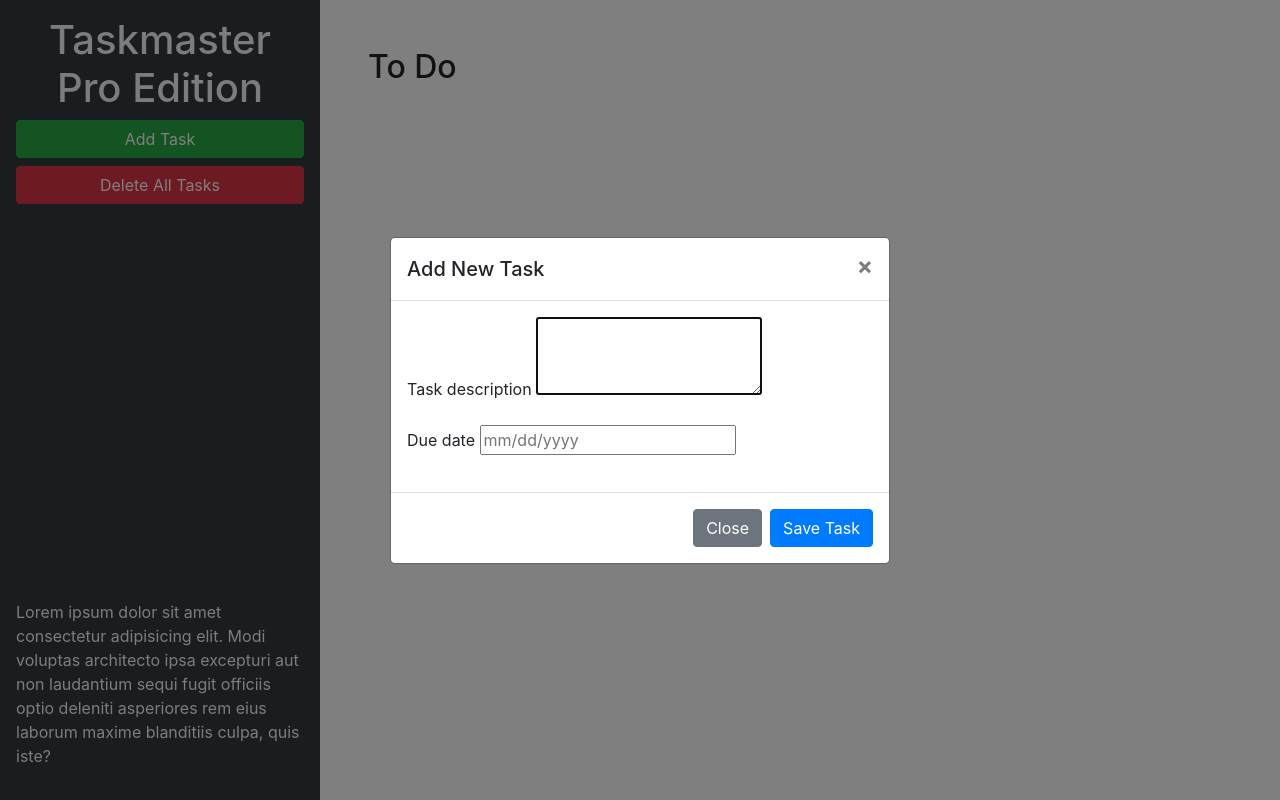
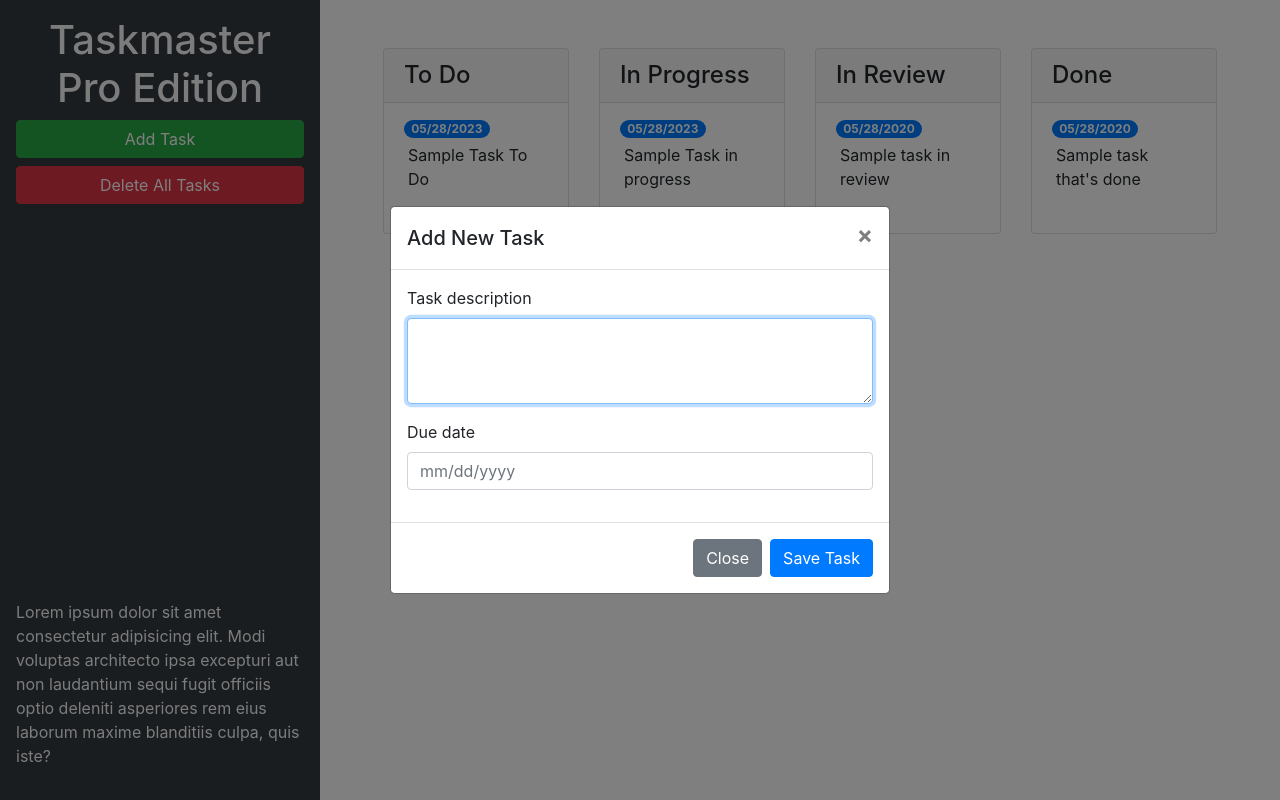
Before and after one commit to Kranniax/taskmaster-pro, a plain HTML site: page index.html in a window 1280 px wide. Both pictures are taken after a click on the button "Add Task". Drawn offline with nearby package versions, Linux system fonts and the light colour scheme.

Commit message:
added bootstrap components and bootstrap grid system

```diff
--- a/index.html
+++ b/index.html
@@ -1,44 +1,114 @@
 <!DOCTYPE html>
 <html lang="en">
-
   <head>
-  <meta charset="UTF-8">
-  <meta name="viewport" content="width=device-width, initial-scale=1.0">
-  <meta http-equiv="X-UA-Compatible" content="ie=edge">
-  <link rel="stylesheet" href="https://cdnjs.cloudflare.com/ajax/libs/twitter-bootstrap/4.3.1/css/bootstrap.min.css">
+    <meta charset="UTF-8" />
+    <meta name="viewport" content="width=device-width, initial-scale=1.0" />
+    <meta http-equiv="X-UA-Compatible" content="ie=edge" />
+    <link
+      rel="stylesheet"
+      href="https://cdnjs.cloudflare.com/ajax/libs/twitter-bootstrap/4.3.1/css/bootstrap.min.css"
+    />
     <link rel="stylesheet" href="./assets/css/style.css" />
     <title>Taskmaster Pro</title>
   </head>
 
   <body>
-
     <div class="row min-vh-100 no-gutters">
-    <header class="col-12 col-lg-3 bg-dark text-light d-flex flex-column p-4 p-lg-3">
+      <header
+        class="col-12 col-lg-3 bg-dark text-light d-flex flex-column p-4 p-lg-3"
+      >
         <h1 class="text-center">Taskmaster Pro Edition</h1>
-      <button id="create-task" class="btn btn-block btn-success" data-toggle="modal" data-target="#task-form-modal">Add
-        Task</button>
-      <button id="remove-tasks" class="btn btn-block btn-danger">Delete All Tasks</button>
-      <p class="mt-auto">Lorem ipsum dolor sit amet consectetur adipisicing elit. Modi voluptas architecto ipsa
-        excepturi aut non
-        laudantium sequi fugit officiis optio deleniti asperiores rem eius laborum maxime blanditiis culpa, quis iste?
+        <button
+          id="create-task"
+          class="btn btn-block btn-success"
+          data-toggle="modal"
+          data-target="#task-form-modal"
+        >
+          Add Task
+        </button>
+        <button id="remove-tasks" class="btn btn-block btn-danger">
+          Delete All Tasks
+        </button>
+        <p class="mt-auto">
+          Lorem ipsum dolor sit amet consectetur adipisicing elit. Modi voluptas
+          architecto ipsa excepturi aut non laudantium sequi fugit officiis
+          optio deleniti asperiores rem eius laborum maxime blanditiis culpa,
+          quis iste?
         </p>
       </header>
       <main class="col-12 col-lg-9">
-      <div class="m-5">
-        <h2>To Do</h2>
-        <ul id="list-toDo" class="list-group"> </ul>
+        <div class="m-5 row justify-content-around">
+          <!-- To Do Column  -->
+          <div class="col-12 col-md-6 col-xl-3 mb-3">
+            <div class="card">
+              <h4 class="card-header">To Do</h4>
+              <ul id="list-toDo" class="list-group list-group-flush">
+                <li class="list-group-item">
+                  <span class="badge badge-primary badge-pill">05/28/2023</span>
+                  <p class="m-1">Sample Task To Do</p>
+                </li>
+              </ul>
+            </div>
+          </div>
+          <!-- In Progress Column  -->
+          <div class="col-12 col-md-6 col-xl-3 mb-3">
+            <div class="card">
+              <h4 class="card-header">In Progress</h4>
+              <ul id="list-inProgress" class="list-group list-group-flush">
+                <li class="list-group-item">
+                  <span class="badge badge-primary badge-pill">05/28/2023</span>
+                  <p class="m-1">Sample Task in progress</p>
+                </li>
+              </ul>
+            </div>
+          </div>
+          <!-- In Review Column  -->
+          <div class="col-12 col-md-6 col-xl-3 mb-3">
+            <div class="card">
+              <h4 class="card-header">In Review</h4>
+              <ul id="list-inReview" class="list-group list-group-flush">
+                <li class="list-group-item">
+                  <span class="badge badge-primary badge-pill">05/28/2020</span>
+                  <p class="m-1">Sample task in review</p>
+                </li>
+              </ul>
+            </div>
+          </div>
+          <!-- Done Column  -->
+          <div class="col-12 col-md-6 col-xl-3 mb-3">
+            <div class="card">
+              <h4 class="card-header">Done</h4>
+              <ul id="list-done" class="list-group list-group-flush">
+                <li class="list-group-item">
+                  <span class="badge badge-primary badge-pill">05/28/2020</span>
+                  <p class="m-1">Sample task that's done</p>
+                </li>
+              </ul>
+            </div>
+          </div>
         </div>
       </main>
     </div>
 
     <!-- Modal -->
-  <div class="modal fade" id="task-form-modal" tabindex="-1" role="dialog" aria-labelledby="task-form-modal"
-    aria-hidden="true">
+    <div
+      class="modal fade"
+      id="task-form-modal"
+      tabindex="-1"
+      role="dialog"
+      aria-labelledby="task-form-modal"
+      aria-hidden="true"
+    >
       <div class="modal-dialog modal-dialog-centered" role="document">
         <div class="modal-content">
           <div class="modal-header">
             <h5 class="modal-title" id="task-form-modal">Add New Task</h5>
-          <button type="button" class="close" data-dismiss="modal" aria-label="Close">
+            <button
+              type="button"
+              class="close"
+              data-dismiss="modal"
+              aria-label="Close"
+            >
               <span aria-hidden="true">&times;</span>
             </button>
           </div>
@@ -46,16 +116,28 @@
             <form>
               <div class="form-group">
                 <label for="modalTaskDescription">Task description</label>
-              <textarea id="modalTaskDescription" rows="3"></textarea>
+                <textarea id="modalTaskDescription" rows="3" class="form-control"></textarea>
               </div>
               <div class="form-group">
                 <label for="modalDueDate">Due date</label>
-              <input type="text" id="modalDueDate" placeholder="mm/dd/yyyy" autocomplete="off" />
+                <input
+                  type="text"
+                  id="modalDueDate"
+                  placeholder="mm/dd/yyyy"
+                  autocomplete="off"
+                  class="form-control"
+                />
               </div>
             </form>
           </div>
           <div class="modal-footer">
-          <button type="button" class="btn btn-secondary" data-dismiss="modal">Close</button>
+            <button
+              type="button"
+              class="btn btn-secondary"
+              data-dismiss="modal"
+            >
+              Close
+            </button>
             <button type="button" class="btn btn-primary">Save Task</button>
           </div>
         </div>
@@ -67,5 +149,4 @@
     <script src="https://cdnjs.cloudflare.com/ajax/libs/twitter-bootstrap/4.3.1/js/bootstrap.min.js"></script>
     <script src="./assets/js/script.js"></script>
   </body>
-
 </html>
```
Lines whose indentation alone changed are shown as unchanged.
